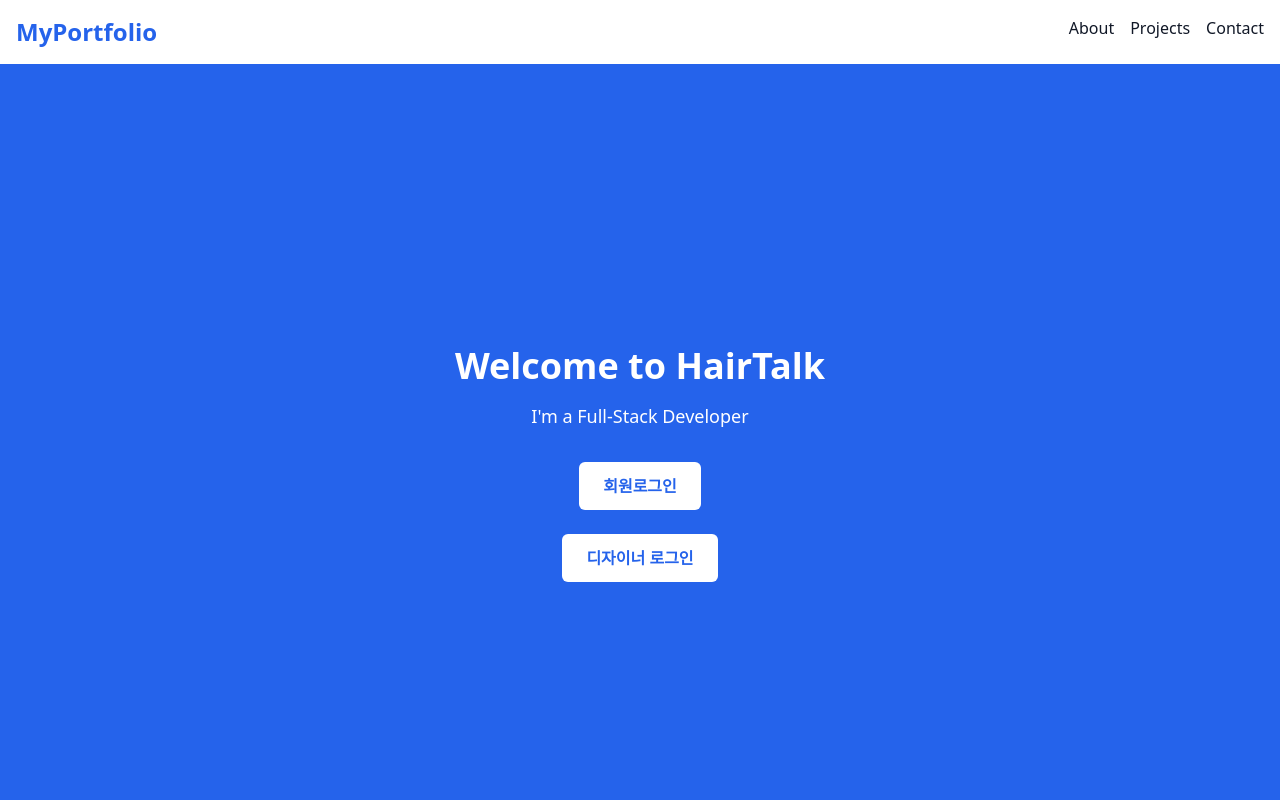
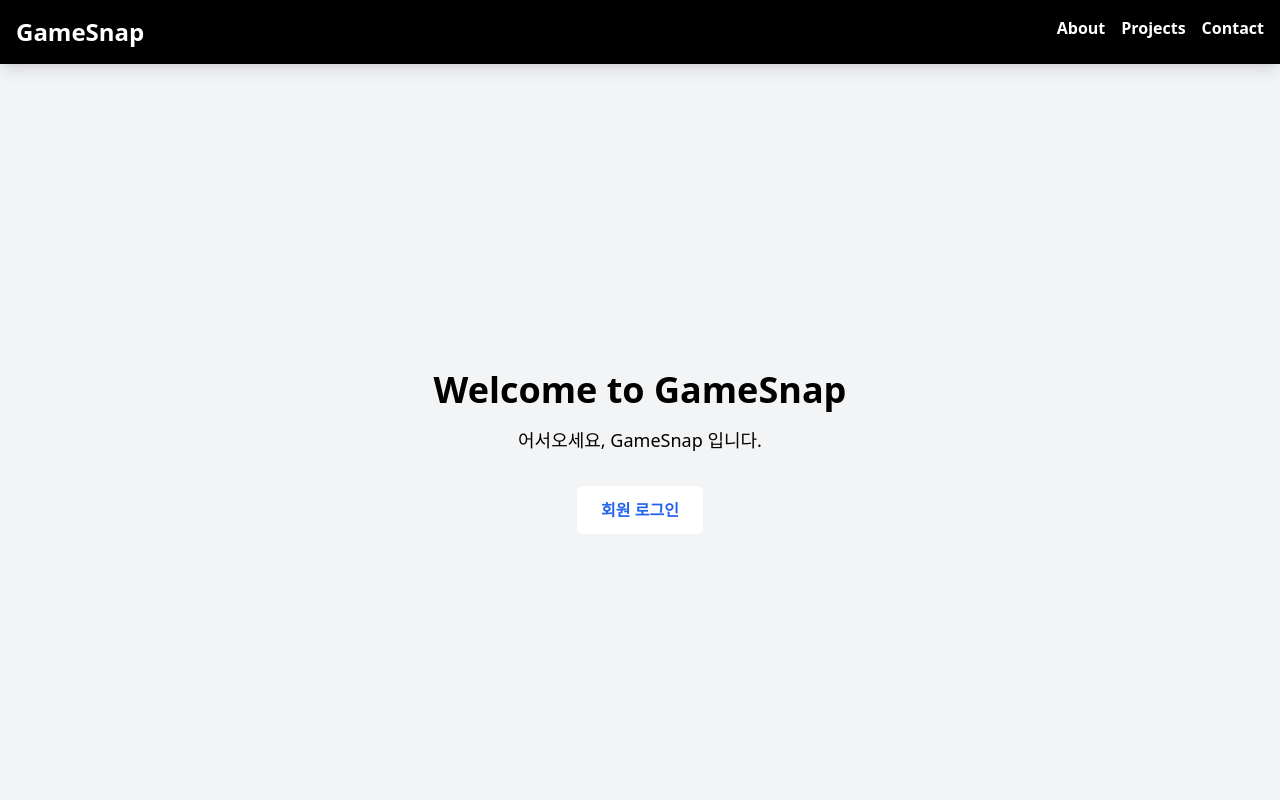
Before and after one commit to Hyeonmin072/projectT1, a React (Create React App) app in the folder GameSnap/frontend/: page / in a window 1280 px wide. Shown: the top 800 px of the page. Built offline with nearby package versions, Linux system fonts and the light colour scheme.

Commit message:
전체적 분위기 수정

```diff
--- a/GameSnap/frontend/src/component/Hero.js
+++ b/GameSnap/frontend/src/component/Hero.js
@@ -3,16 +3,13 @@ import React from 'react';
 
 function Hero() {
   return (
-    <section className="h-screen bg-blue-600 text-white flex flex-col justify-center items-center text-center">
-      <h1 className="text-4xl font-bold mb-4">Welcome to HairTalk</h1>
-      <p className="text-lg mb-8">I'm a Full-Stack Developer</p>
-      <a href="#projects" className="px-6 py-3 bg-white text-blue-600 font-semibold rounded-md hover:bg-blue-700 hover:text-white">
-        회원로그인
+    <section className="h-screen bg-white-600 text-white flex flex-col justify-center items-center text-center">
+      <h1 className="text-4xl font-bold mb-4 text-black">Welcome to GameSnap</h1>
+      <p className="text-lg mb-8 text-black">어서오세요, GameSnap 입니다.</p>
+      <a href="#projects" className="px-6 py-3 bg-white text-blue-600 font-semibold rounded-md hover:bg-blue-700 hover:text-white hover ">
+        회원 로그인
       </a>
       <br></br>
-      <a href="#projects" className="px-6 py-3 bg-white text-blue-600 font-semibold rounded-md hover:bg-blue-700 hover:text-white">
-        디자이너 로그인
-        </a>
     </section>
   );
 }
--- a/GameSnap/frontend/src/component/Navbar.js
+++ b/GameSnap/frontend/src/component/Navbar.js
@@ -3,12 +3,12 @@ import React from 'react';
 
 function Navbar() {
   return (
-    <nav className="bg-white shadow-lg p-4 flex justify-between">
-      <div className="text-2xl font-bold text-blue-600">MyPortfolio</div>
+    <nav className="bg-black shadow-lg p-4 flex justify-between">
+      <div className="text-2xl font-bold text-white">GameSnap</div>
       <ul className="flex space-x-4">
-        <li><a href="#about" className="hover:text-blue-600">About</a></li>
-        <li><a href="#projects" className="hover:text-blue-600">Projects</a></li>
-        <li><a href="#contact" className="hover:text-blue-600">Contact</a></li>
+        <li><a href="#about" className="hover:text-green-600 text-white font-bold">About</a></li>
+        <li><a href="#projects" className="hover:text-green-600 text-white font-bold">Projects</a></li>
+        <li><a href="#contact" className="hover:text-green-600 text-white font-bold">Contact</a></li>
       </ul>
     </nav>
   );
```
